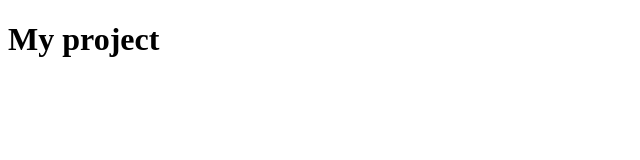
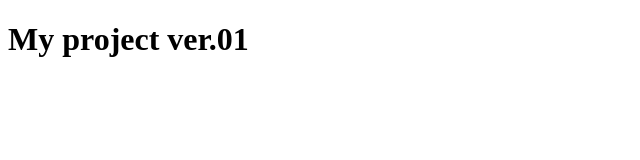
Before and after one commit to Vlad1507/my-project, a plain HTML site: page index.html in a window 1280 px wide. Shown: the whole page, without its empty margins (0-640 px from the left). Drawn offline with Linux system fonts and the light colour scheme.

Commit message:
Update index.html

```diff
--- a/index.html
+++ b/index.html
@@ -7,6 +7,6 @@
     <title>My project</title>
 </head>
 <body>
-    <h1>My project</h1>
+    <h1>My project ver.01</h1>
 </body>
 </html>
```
